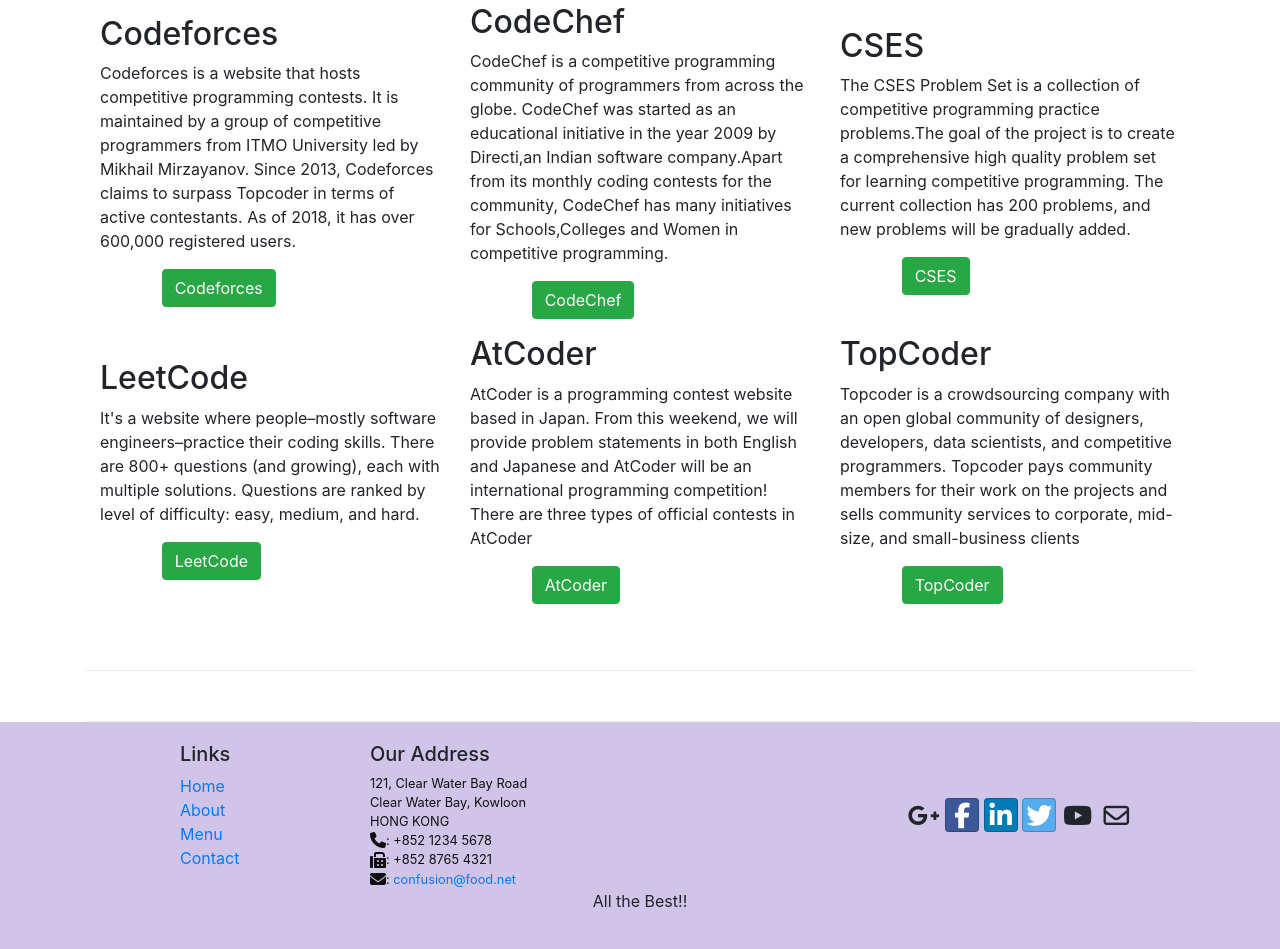
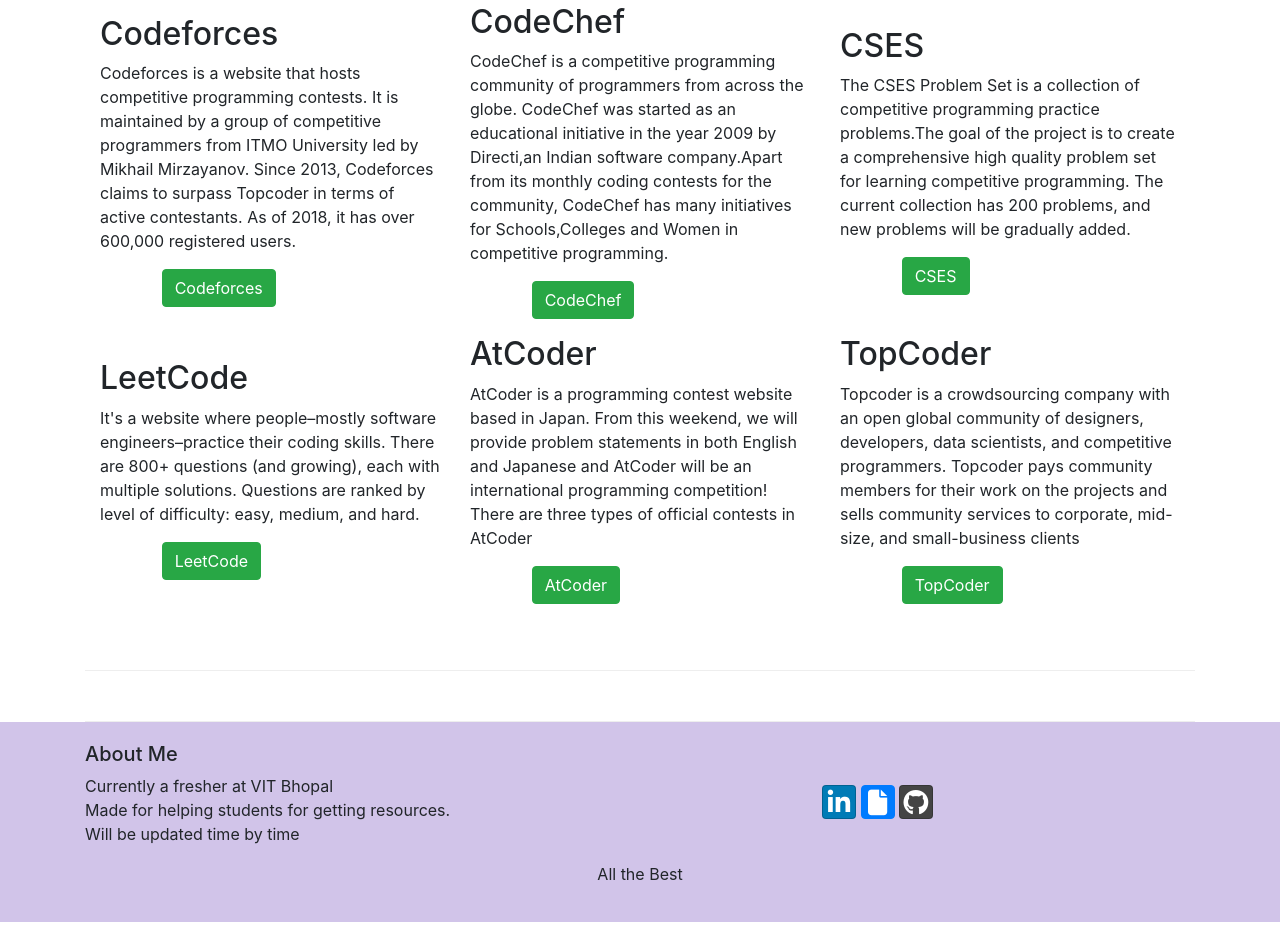
Before and after one commit to Vishesht27/Fresher-s-Help, a website: page Practice.html in a window 1280 px wide. Shown: the part 725-1674 px from the top of the page. After the commit the page ends 1647 px from the top, so only its background shows below. Drawn offline with nearby package versions, Linux system fonts and the light colour scheme.

Commit message:
added github ,linkedin icon

```diff
--- a/Practice.html
+++ b/Practice.html
@@ -167,40 +167,22 @@
         <footer class="footer">
             <div class="container">
                 <div class="row">
-                    <div class="col-5 offset-1 col-sm-2">
-                        <h5>Links</h5>
-                        <ul class="list-unstyled">
-                            <li><a href="#">Home</a></li>
-                            <li><a href="./aboutus.html">About</a></li>
-                            <li><a href="#">Menu</a></li>
-                            <li><a href="./contactus.html">Contact</a></li>
-                        </ul>
-                    </div>
                     <div class="col-6 col-sm-5">
-                        <h5>Our Address</h5>
-                        <address>
-                            121, Clear Water Bay Road<br>
-                            Clear Water Bay, Kowloon<br>
-                            HONG KONG<br>
-                            <i class="fa fa-phone fa-lg"></i>: +852 1234 5678<br>
-                            <i class="fa fa-fax fa-lg"></i>: +852 8765 4321<br>
-                            <i class="fa fa-envelope fa-lg"></i>: <a href="mailto:confusion@food.net">confusion@food.net</a>
-                        </address>
+                        <h5>About Me</h5>
+                        <p>Currently a fresher at VIT Bhopal<br>Made for helping students for getting resources.<br>Will be updated time by time</p>
                     </div>
                     <div class="col-sm align-self-center">
                         <div style="text-align:center">
-                            <a class="btn btn-social-icon btn-google-plus" href="http://google.com/+"><i class="fa fa-google-plus"></i></a>
-                            <a class="btn btn-social-icon btn-facebook" href="http://www.facebook.com/profile.php?id="><i class="fa fa-facebook"></i></a>
-                            <a class="btn btn-social-icon btn-linkedin" href="http://www.linkedin.com/in/"><i class="fa fa-linkedin"></i></a>
-                            <a class="btn btn-social-icon btn-twitter" href="http://twitter.com/"><i class="fa fa-twitter"></i></a>
-                            <a class="btn btn-social-icon btn-youtube" href="http://youtube.com/"><i class="fa fa-youtube"></i></a>
-                            <a class="btn btn-social-icon" href="mailto:"><i class="fa fa-envelope-o"></i></a>
+                            <a class="btn btn-social-icon btn-linkedin" href="https://www.linkedin.com/in/vishesh-tripathi-3a62961b8/"><i class="fa fa-linkedin"></i></a>
+                            <a class="btn btn-social-icon btn-primary" href="https://hackernoon.com/u/vishesht27"><i class="fa fa-file"></i></a>
+                            <a class="btn btn-social-icon btn-github" href="https://github.com/Vishesht27"><i class="fa fa-github"></i></a>
+
                         </div>
                     </div>
                 </div>
                 <div class="row justify-content-center">
                     <div class="col-auto">
-                        <p>All the Best!!</p>
+                        <p>All the Best</p>
                     </div>
                 </div>
             </div>
```
